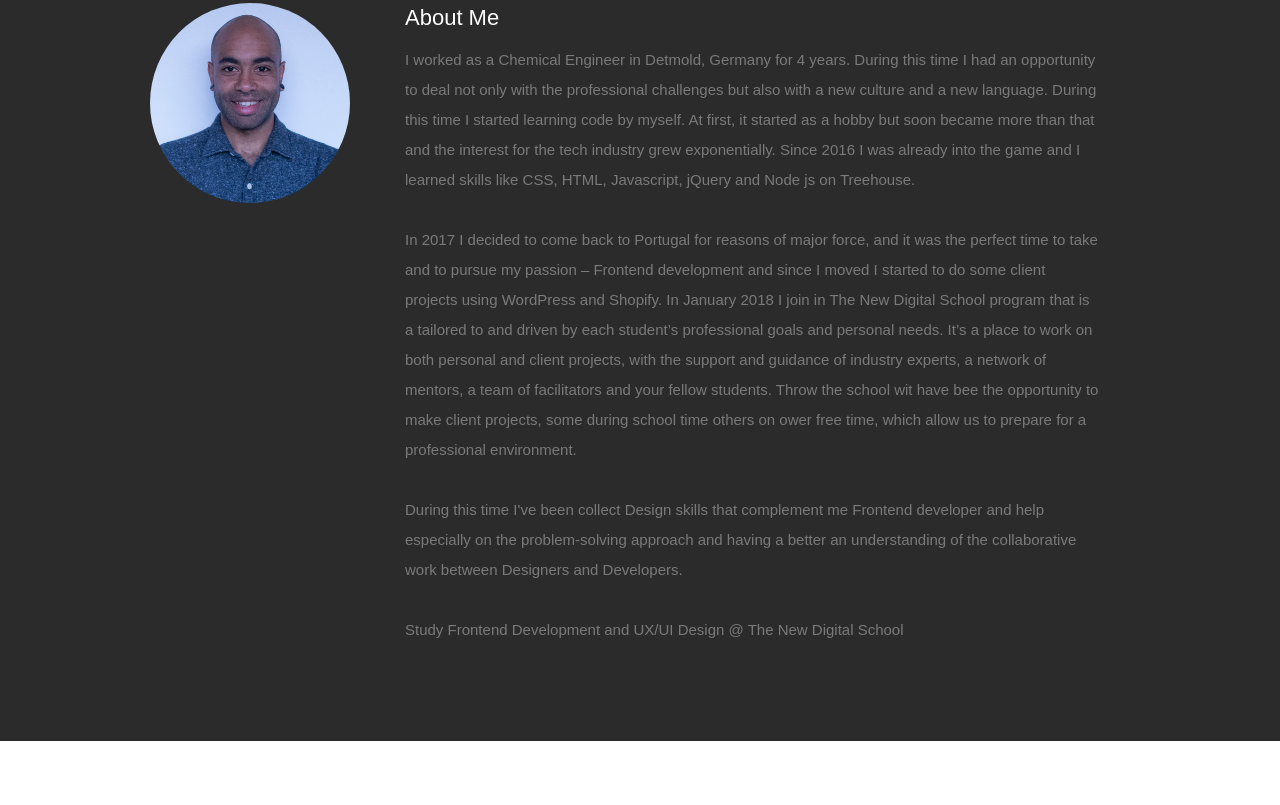
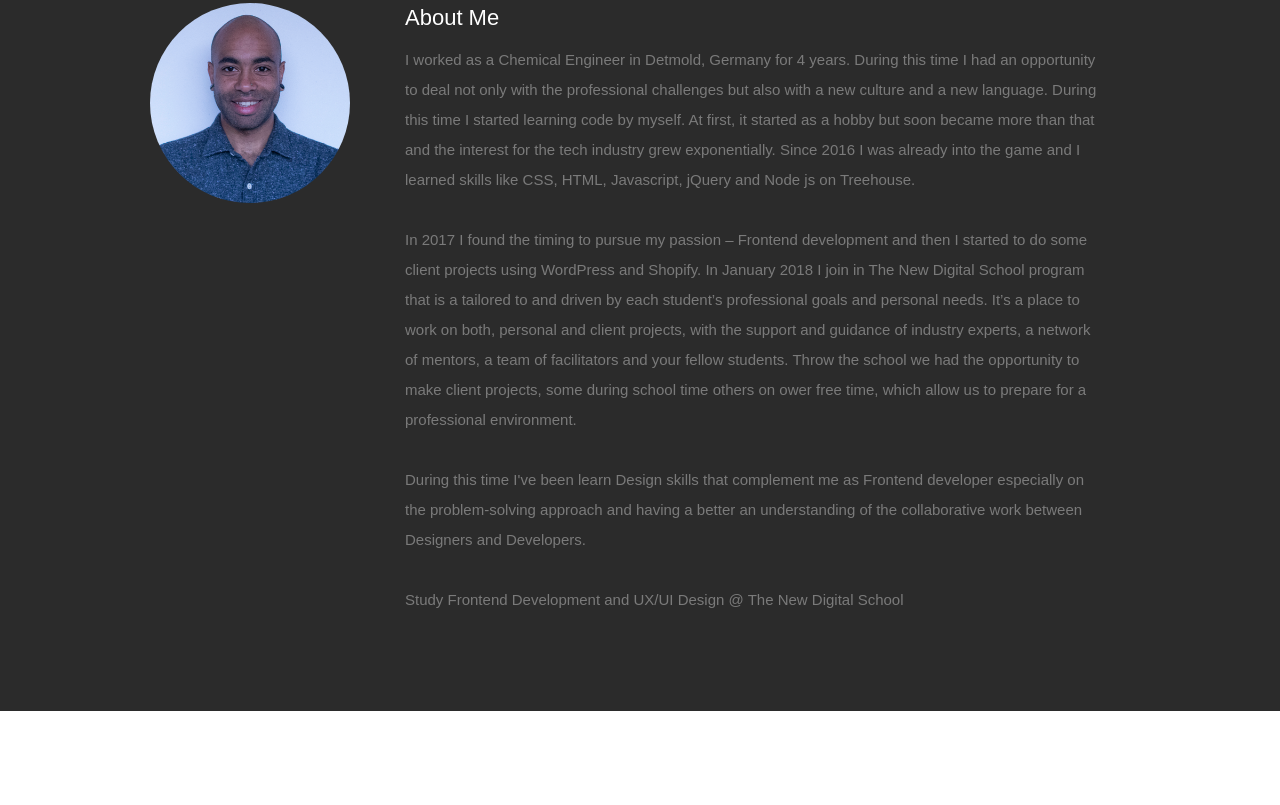
Before and after one commit to fmmricardo/rm-portfolio, a Gatsby site: page / in a window 1280 px wide. Shown: the part 893-1698 px from the top of the page. Built offline with nearby package versions, Linux system fonts and the light colour scheme; Gatsby itself is replaced by a stand-in of ours; a web font is replaced by a local one.

Commit message:
Change text on about page

```diff
--- a/package.json
+++ b/package.json
@@ -4,6 +4,7 @@
   "version": "1.0.1",
   "author": "Aman Mittal <amandeepmittal@live.com>",
   "dependencies": {
+    "eslint-plugin-react": "^7.11.1",
     "gatsby": "^1.9.145",
     "gatsby-link": "^1.6.32",
     "gatsby-plugin-google-analytics": "^1.0.12",
@@ -35,7 +36,6 @@
   },
   "devDependencies": {
     "eslint-plugin-prettier": "^2.6.2",
-    "eslint-plugin-react": "^7.11.1",
     "prettier": "^1.9.2"
   }
 }
--- a/src/components/About.js
+++ b/src/components/About.js
@@ -1,7 +1,7 @@
 import React from 'react';
 import { FaCloudDownload } from 'react-icons/lib/fa';
 
-import profilePic from '../assets/images/RM_3.jpg';
+      import profilePic from '../assets/images/RM_3.jpg';
 
 const About = () => (
   <section id="about">
@@ -23,22 +23,21 @@ const About = () => (
             Javascript, jQuery and Node js on Treehouse.
           </p>
           <p>
-            In 2017 I decided to come back to Portugal for reasons of major
-            force, and it was the perfect time to take and to pursue my passion
-            – Frontend development and since I moved I started to do some client
+            In 2017 I found the timing to pursue my passion
+            – Frontend development and then I started to do some client
             projects using WordPress and Shopify. In January 2018 I join in The
             New Digital School program that is a tailored to and driven by each
             student’s professional goals and personal needs. It’s a place to
-            work on both personal and client projects, with the support and
+            work on both, personal and client projects, with the support and
             guidance of industry experts, a network of mentors, a team of
-            facilitators and your fellow students. Throw the school wit have bee
+            facilitators and your fellow students. Throw the school we had
             the opportunity to make client projects, some during school time
             others on ower free time, which allow us to prepare for a
             professional environment.
           </p>
           <p>
-            During this time I've been collect Design skills that complement me
-            Frontend developer and help especially on the problem-solving
+	    During this time I've been learn Design skills that complement me
+            as Frontend developer especially on the problem-solving
             approach and having a better an understanding of the collaborative
             work between Designers and Developers.
           </p>
@@ -46,30 +45,6 @@ const About = () => (
         <p>
           Study Frontend Development and UX/UI Design @ The New Digital School
         </p>
-        {/* <div className="row">
-          <div className="columns contact-details">
-            <h2>Contact Details</h2>
-            <p className="address">
-              <span>Jonathan Doe</span>
-              <br />
-              <span>
-                1600 Amphitheatre Parkway
-                <br /> Mountain View, CA 94043 US
-              </span>
-              <br />
-              <span>(123)456-7890</span>
-              <br />
-              <span>anyone@website.com</span>
-            </p>
-          </div>
-          <div className="columns download">
-            <p>
-              <a href="#" className="button">
-                <FaCloudDownload /> Download Resume
-              </a>
-            </p>
-          </div>
-        </div> */}
       </div>
     </div>
   </section>
--- a/src/components/Resume.js
+++ b/src/components/Resume.js
@@ -1,16 +1,15 @@
-import React from "react";
+import React from 'react';
 
-import Education from "./Education";
-import Work from "./Work";
-import Skills from "./Skills";
-import Websites from "./Websites";
+import Education from './Education';
+import Work from './Work';
+import Skills from './Skills';
+import Websites from './Websites';
 
 const Resume = () => (
   <section id="resume">
     <Education />
     <Work />
     <Skills />
-    <Websites />
   </section>
 );
 
--- a/src/components/Work.js
+++ b/src/components/Work.js
@@ -33,7 +33,6 @@ const Work = () => (
           <p>
             <li>Wordpress websites</li>
             <li>Webcomerce websites using Shopify</li>
-            <li>Starting develop an app with react - on going</li>
           </p>
         </div>
       </div>
```
Also changed, not shown: 1 other file.
